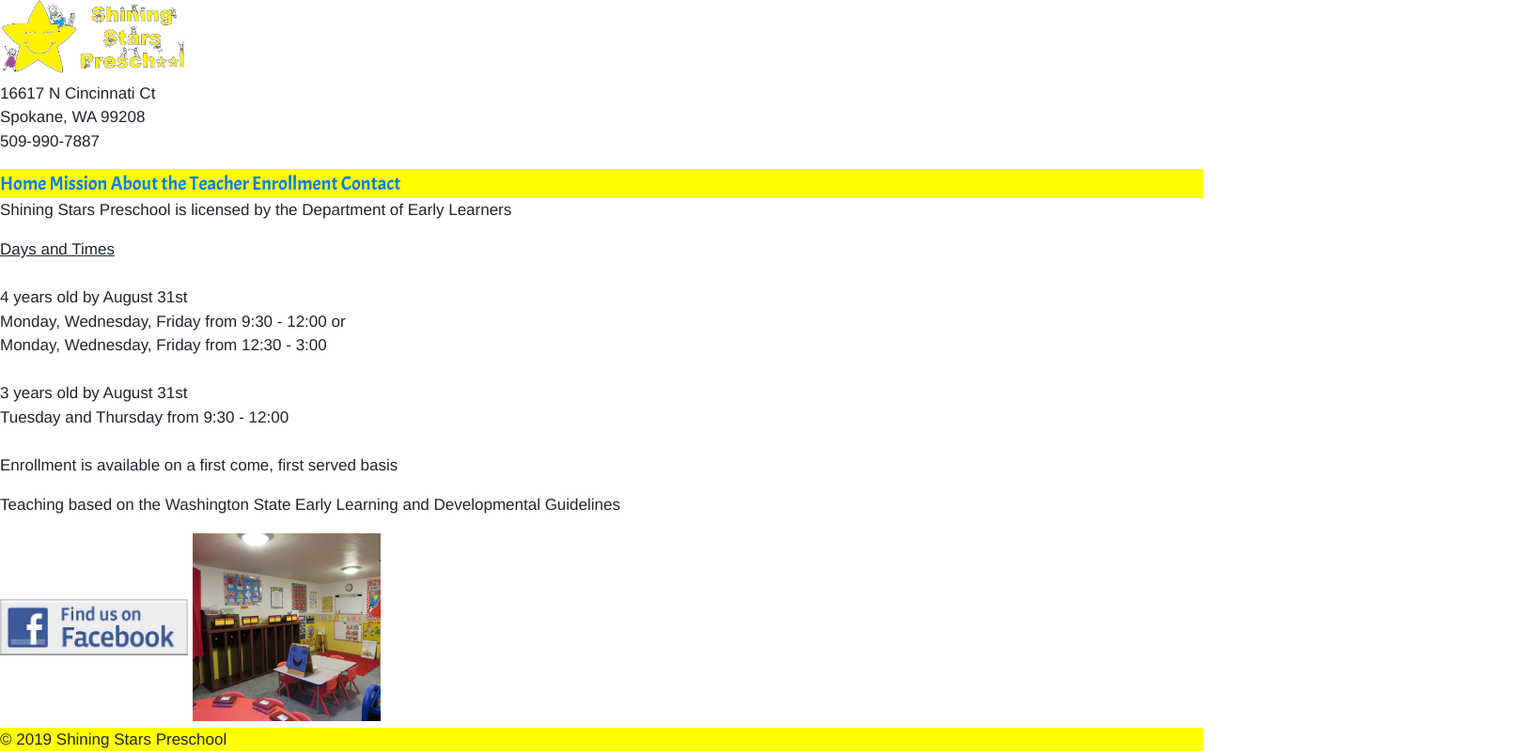
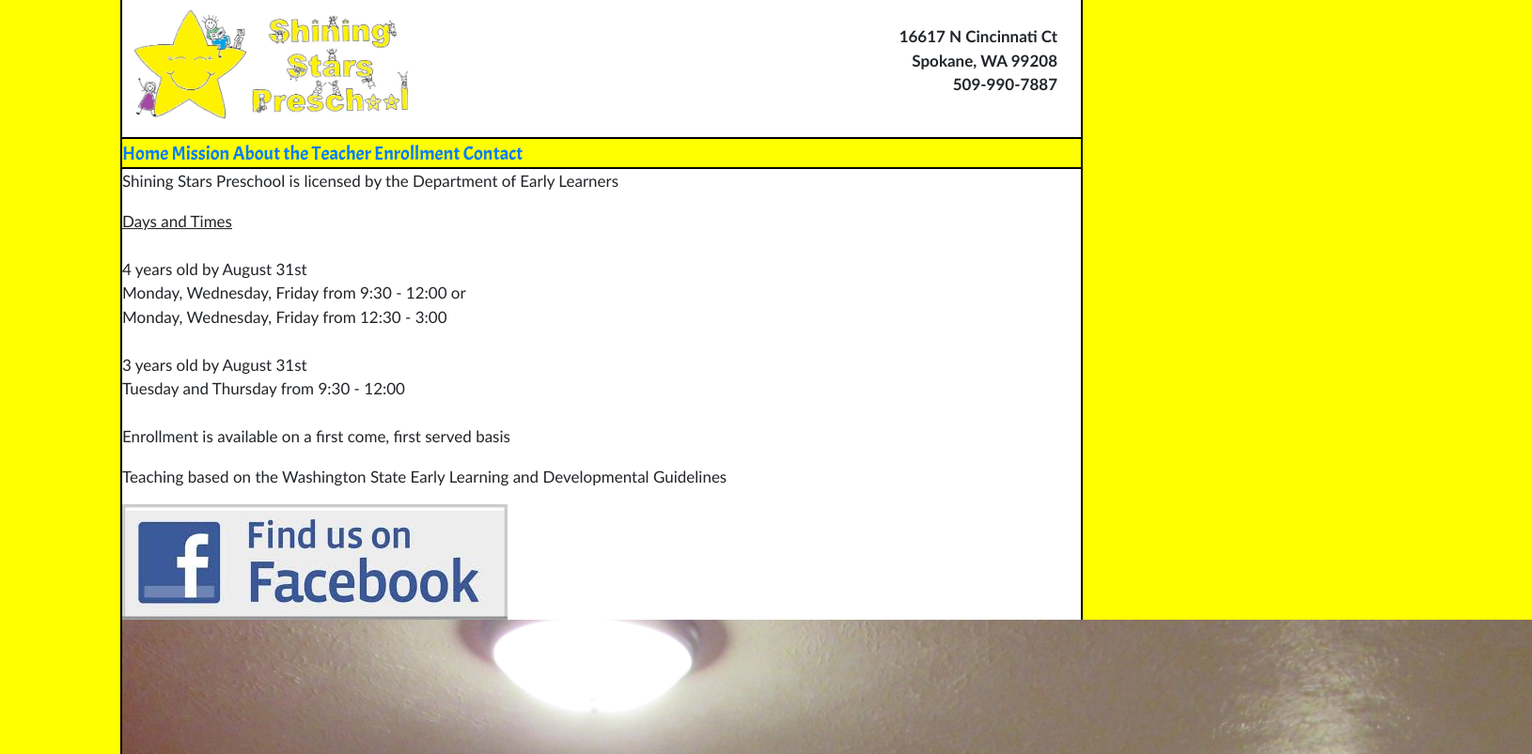
Before and after one commit to RebeccaML/SSPS, a plain HTML site: page new2019/index.html in a window 1280 px wide. Shown: the top 803 px of the page at 94% size, 1630 px wide, since content can reach past the window. Drawn offline with nearby package versions, Linux system fonts and the light colour scheme.

Commit message:
header more or less done

```diff
--- a/new2019/css/style2.css
+++ b/new2019/css/style2.css
@@ -2,25 +2,58 @@ html, body {
     height: 100%;
     margin: 0;
     padding: 0;
-    font-family: Helvetica, sans-serif;
+    font-family: 'Trebuchet MS', 'Lucida Sans Unicode', 'Lucida Grande', 'Lucida Sans', Arial, sans-serif, sans-serif;
     font-size: 17px;
 }
 body {
     display: flex;
     flex-direction: column;
+    background-color: yellow;
 }
 #container {
     flex: 1 0 auto;
+    width: 80%;
+    margin: auto;
+    background-color: white;
+    border-right: 2px solid black;
+    border-left: 2px solid black;
 }
+
+/* Header */
+
+.header-img {
+    max-width: 100%;
+    padding: 10px;
+}
+
+.address {
+    text-align: right;
+    padding: 20px 40px;
+    font-weight: bold;
+}
+
+/* Navigation */
+
 nav {
     background-color: yellow;
     font-family: Acme, sans-serif;
     font-size: 1.2em;
+    border-top: 2px solid black;
+    border-bottom: 2px solid black;
 }
+
+/* Footer */
+
 footer {
     flex-shrink: 0;
     background-color: yellow;
+    width: 80%;
+    margin: auto;
+    text-align: center;
+    font-weight: bold;
+    font-size: 1.2rem;
+    padding: 10px;
+    border-right: 2px solid black;
+    border-left: 2px solid black;
+    border-top: 2px solid black;
 }
-img {
-    width: 200px;
-}
--- a/new2019/index.html
+++ b/new2019/index.html
@@ -15,10 +15,16 @@
 <body>
     <div id="container">
         <header>
-            <h1><img src="images/header.jpg" alt="Shining Stars Preschool" /></h1>
-            <p>16617 N Cincinnati Ct<br>
-                Spokane, WA 99208<br>
-                509-990-7887</p>
+            <div class="row">
+                <div class="col-md-4">
+                    <h1><img class="header-img" src="images/header.jpg" alt="Shining Stars Preschool" /></h1>
+                </div>
+                <div class="col-md-8 address my-auto">
+                    <p>16617 N Cincinnati Ct<br>
+                        Spokane, WA 99208<br>
+                        509-990-7887</p>
+                </div>
+            </div>
         </header>
         <nav>
             <a href="index.html">Home</a>
```
Also changed, not shown: new2019/about.html (+10 -4 lines), new2019/contact.html (+10 -4 lines), new2019/enroll.html (+15 -17 lines), new2019/teacher.html (+10 -4 lines).
